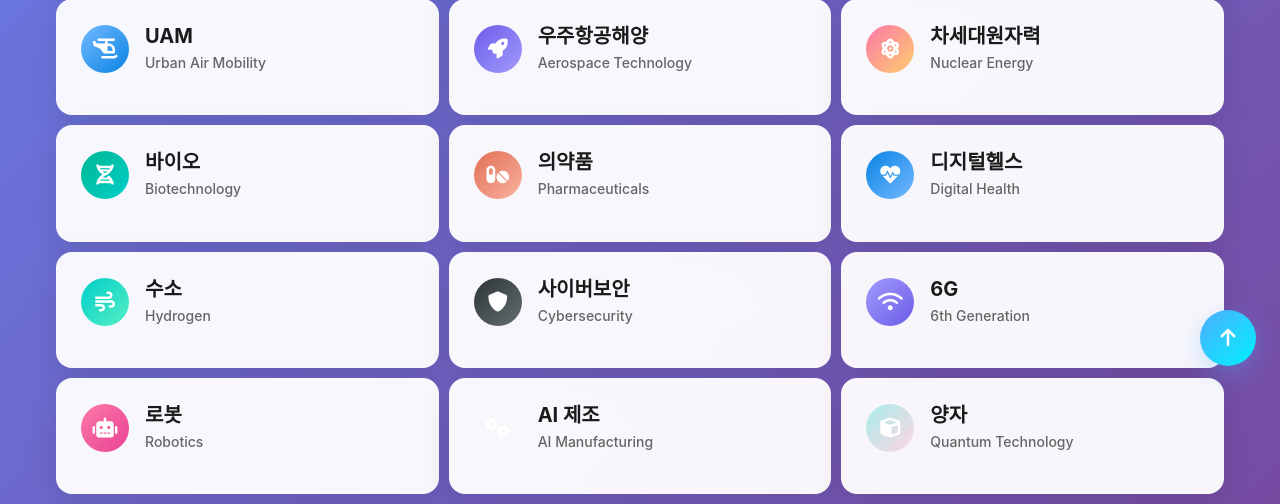
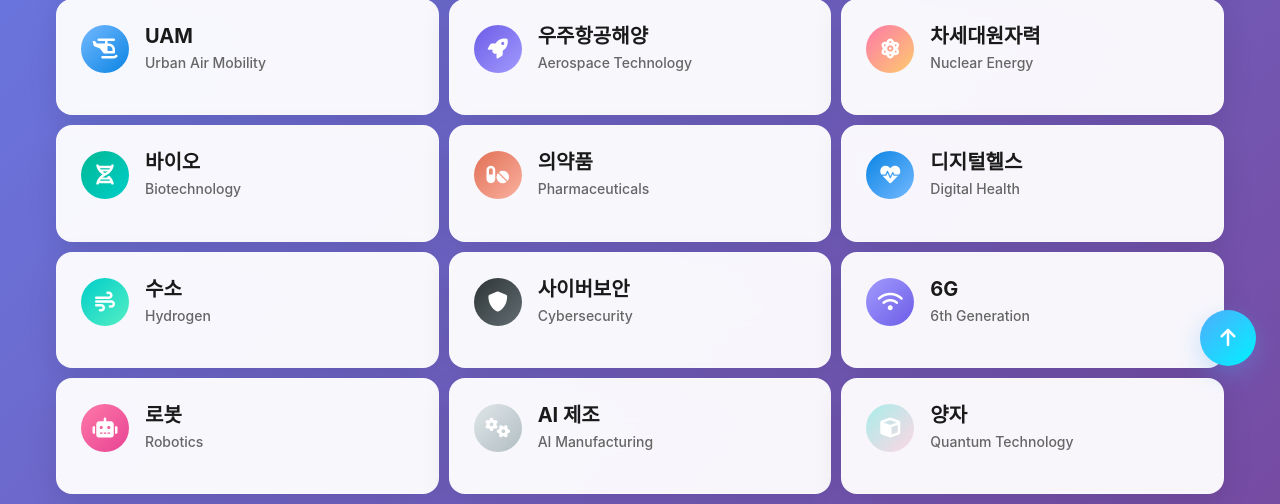
Before and after one commit to kwjy1/02_Program_backend, a Python web app: template templates/index.html in a window 1280 px wide. Shown: the part 410-914 px from the top of the page. Run offline with Jinja, Linux system fonts and the light colour scheme; the template is opened without the code that fills it, so the values that code supplies are empty.

Commit message:
AI 제조 index url link 수정

```diff
--- a/templates/index.html
+++ b/templates/index.html
@@ -194,6 +194,7 @@
         .cyber { background: linear-gradient(135deg, #2d3436 0%, #636e72 100%); }
         .network { background: linear-gradient(135deg, #a29bfe 0%, #6c5ce7 100%); }
         .robot { background: linear-gradient(135deg, #fd79a8 0%, #e84393 100%); }
+        .manufacturing { background: linear-gradient(135deg, #dfe6e9 0%, #b2bec3 100%); }
         .quantum { background: var(--info-gradient); }
 
         .floating-element {
@@ -540,9 +541,9 @@
                 </div>
             </a>
 
-            <a href="AI%20manufacturing.html" class="tech-card">
+            <a href="AI%20Manufacturing.html" class="tech-card">
                 <div class="tech-card-header">
-                    <div class="tech-icon AI manufacturing">
+                    <div class="tech-icon manufacturing">
                         <i class="fas fa-gears"></i>
                     </div>
                     <div class="tech-title">
```
Also changed, not shown: readme.md.
